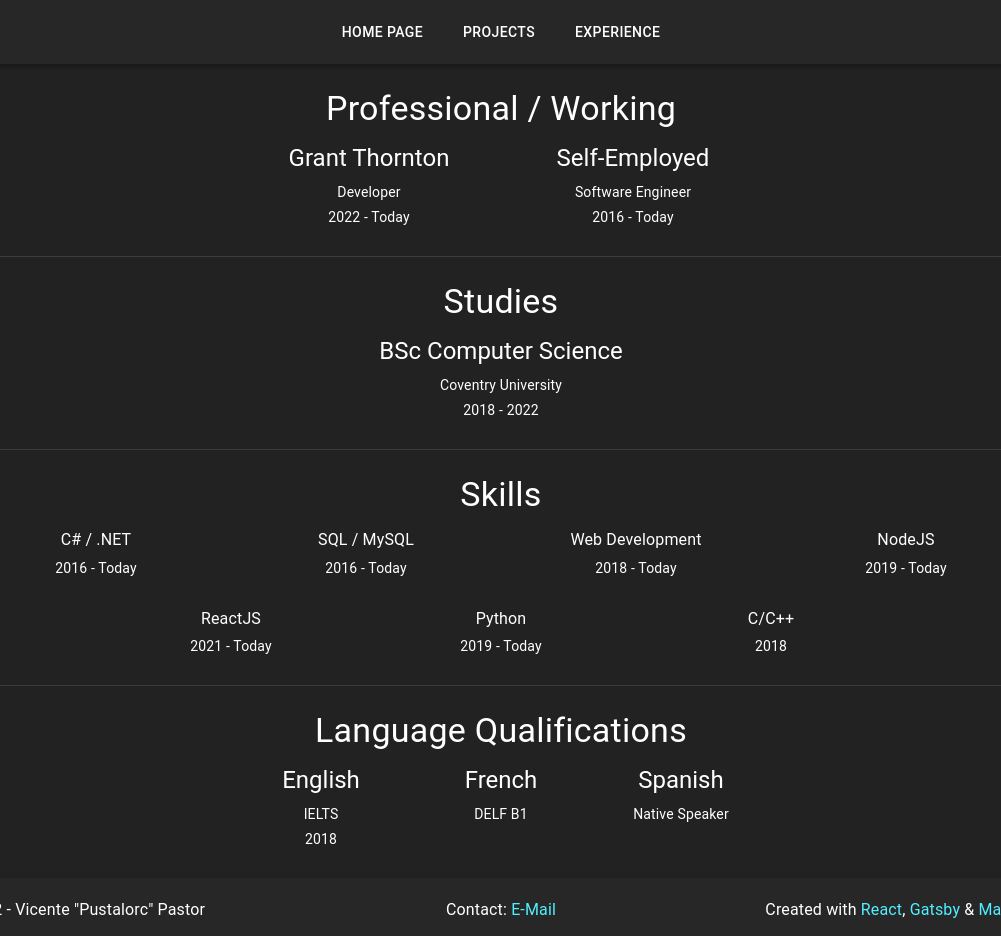
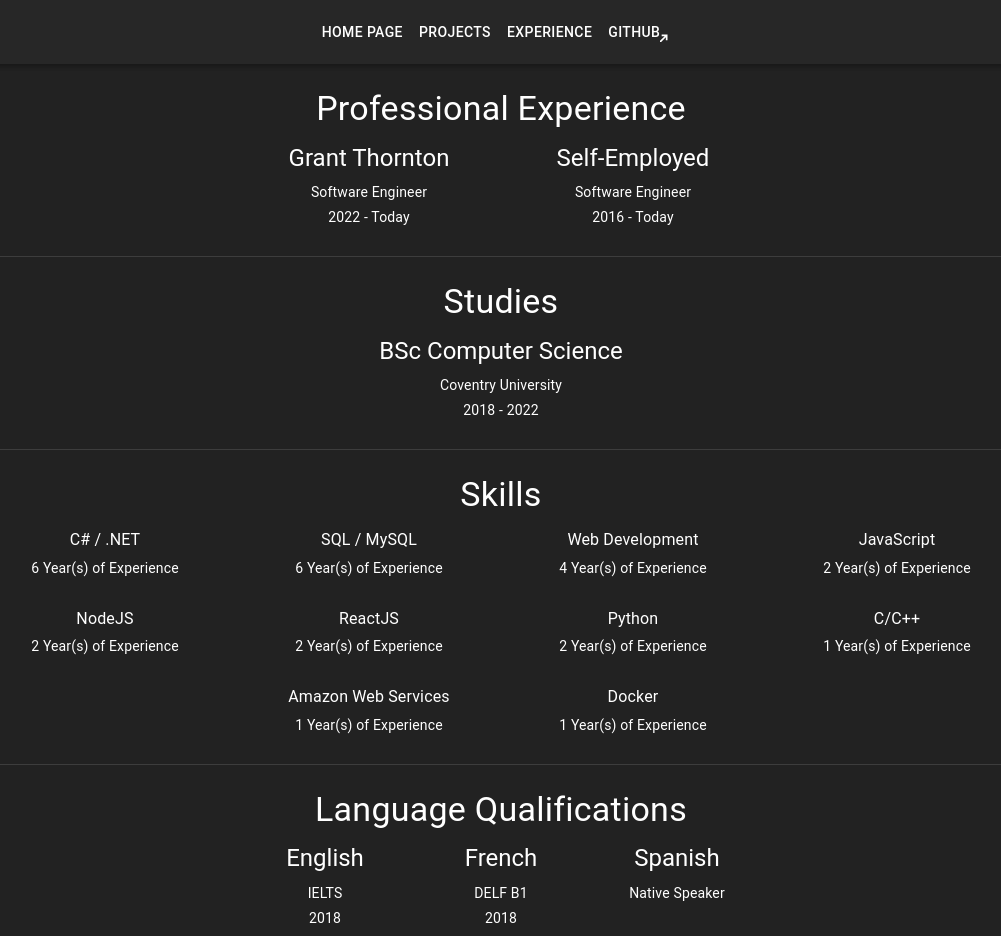
Before and after one commit to Pustalorc/dev.pustalorc.com, a Gatsby site: page /experience in a window 1280 px wide. Shown: the top 936 px of the page, without its empty margins (139-1140 px from the left). Built offline with nearby package versions, Linux system fonts and the light colour scheme; Gatsby itself is replaced by a stand-in of ours.

Commit message:
Final touches

```diff
--- a/src/components/common/footer.js
+++ b/src/components/common/footer.js
@@ -6,7 +6,7 @@
         <AppBar position="static">
             <Container maxWidth="lg">
                 <Toolbar>
-                    <Grid container rowSpacing={3} columnSpacing={{ xs: 1, sm: 2, md: 3 }}>
+                    <Grid container rowSpacing={3} direction="row" justifyContent="center">
                         <Grid item xs={4}>
                             <Typography variant="body1" align="left" color="inherit">
                                 © 2022 - Vicente &quot;Pustalorc&quot; Pastor
--- a/src/components/common/header.js
+++ b/src/components/common/header.js
@@ -1,5 +1,6 @@
 import * as React from "react";
 import { AppBar, Grid, Toolbar, Container, Button } from "@mui/material";
+import OpenInNewIcon from "@mui/icons-material/OpenInNew";
 import { CleanLink } from "../../utils";
 
 const pages = [ "projects", "experience" ];
@@ -9,11 +10,11 @@
         <AppBar position="static">
             <Container maxWidth="lg">
                 <Toolbar>
-                    <Grid container columnSpacing={{ xs: 1, sm: 2, md: 3 }}>
+                    <Grid container direction="row" justifyContent="center">
                         <Grid item xs={3}>
                         </Grid>
                         <Grid item xs={6}>
-                            <Grid container columnSpacing={{ xs: 1, sm: 2, md: 3 }} direction="row" justifyContent="center">
+                            <Grid container direction="row" justifyContent="center">
                                 <Grid item>
                                     <CleanLink to={"/"}>
                                         <Button sx={{ color: "white" }}>
@@ -30,6 +31,11 @@
                                         </CleanLink>
                                     </Grid>
                                 ))}
+                                <Grid item>
+                                    <Button href="https://github.com/Pustalorc" sx={{ color: "white" }}>
+                                        Github <OpenInNewIcon fontSize="small" viewBox="12 -12 24 24" />
+                                    </Button>
+                                </Grid>
                             </Grid>
                         </Grid>
                         <Grid item xs={3}>
--- a/src/components/experience/defined/languages.js
+++ b/src/components/experience/defined/languages.js
@@ -27,7 +27,7 @@
                     Language Qualifications
                 </Typography>
             </Container>
-            <Grid container direction="row" justifyContent="center" rowSpacing={3} columnSpacing={{ xs: 1, sm: 2, md: 3 }}>
+            <Grid container direction="row" justifyContent="center" rowSpacing={3}>
                 <LanguageFormat
                     Language="English"
                     YearAcchieved="2018"
@@ -36,6 +36,7 @@
                 <LanguageFormat
                     Language="French"
                     Certification="DELF B1"
+                    YearAcchieved="2018"
                 />
                 <LanguageFormat
                     Language="Spanish"
--- a/src/components/experience/defined/programming.js
+++ b/src/components/experience/defined/programming.js
@@ -8,16 +8,14 @@
         <ExperienceFormat
             xs={3}
             variant="body1"
-            Title={props.Title}
-            StartYear={props.StartYear}
-            EndYear={props.EndYear}
+            Title={props.Name}
+            StartYear={props.YoE + " Year(s) of Experience"}
         />
     );
 }
 ProgrammingFormat.propTypes = {
-    Title: PropTypes.string,
-    StartYear: PropTypes.string,
-    EndYear: PropTypes.string
+    Name: PropTypes.string,
+    YoE: PropTypes.number
 };
 
 export default function Programming() {
@@ -28,40 +26,46 @@
                     Skills
                 </Typography>
             </Container>
-            <Grid container direction="row" justifyContent="center" rowSpacing={3} columnSpacing={{ xs: 1, sm: 2, md: 3 }}>
+            <Grid container direction="row" justifyContent="center" rowSpacing={3}>
                 <ProgrammingFormat
-                    Title="C# / .NET"
-                    StartYear="2016"
-                    EndYear="Today"
+                    Name="C# / .NET"
+                    YoE={6}
                 />
                 <ProgrammingFormat
-                    Title="SQL / MySQL"
-                    StartYear="2016"
-                    EndYear="Today"
+                    Name="SQL / MySQL"
+                    YoE={6}
                 />
                 <ProgrammingFormat
-                    Title="Web Development"
-                    StartYear="2018"
-                    EndYear="Today"
+                    Name="Web Development"
+                    YoE={4}
                 />
                 <ProgrammingFormat
-                    Title="NodeJS"
-                    StartYear="2019"
-                    EndYear="Today"
+                    Name="JavaScript"
+                    YoE={2}
                 />
                 <ProgrammingFormat
-                    Title="ReactJS"
-                    StartYear="2021"
-                    EndYear="Today"
+                    Name="NodeJS"
+                    YoE={2}
                 />
                 <ProgrammingFormat
-                    Title="Python"
-                    StartYear="2019"
-                    EndYear="Today"
+                    Name="ReactJS"
+                    YoE={2}
                 />
                 <ProgrammingFormat
-                    Title="C/C++"
-                    StartYear="2018"
+                    Name="Python"
+                    YoE={2}
+                />
+                <ProgrammingFormat
+                    Name="C/C++"
+                    YoE={1}
+                />
+                <ProgrammingFormat
+                    Name="Amazon Web Services"
+                    YoE={1}
+                />
+                <ProgrammingFormat
+                    Name="Docker"
+                    YoE={1}
                 />
             </Grid>
         </Container>
--- a/src/components/experience/defined/studies.js
+++ b/src/components/experience/defined/studies.js
@@ -10,7 +10,7 @@
                     Studies
                 </Typography>
             </Container>
-            <Grid container rowSpacing={3} spacing={5} columnSpacing={{ xs: 1, sm: 2, md: 3 }}>
+            <Grid container direction="row" justifyContent="center" rowSpacing={3}>
                 <ExperienceFormat
                     xs={12}
                     Title="BSc Computer Science"
--- a/src/components/experience/defined/work.js
+++ b/src/components/experience/defined/work.js
@@ -26,7 +26,7 @@
         <Container>
             <Container>
                 <Typography align="center" variant="h4" gutterBottom component="div">
-                    Professional / Working
+                    Professional Experience
                 </Typography>
             </Container>
             <Grid container direction="row" justifyContent="center" >
@@ -34,7 +34,7 @@
                     Company="Grant Thornton"
                     StartYear="2022"
                     EndYear="Today"
-                    PositionTitle="Developer"
+                    PositionTitle="Software Engineer"
                 />
                 <WorkFormat
                     Company="Self-Employed"
--- a/src/components/format.js
+++ b/src/components/format.js
@@ -16,7 +16,7 @@
                 <Header title={props.title}/>
                 <br/>
 
-                <Container maxWidth="lg" sx={{ display: "flex", flexDirection: "column", minHeight: "calc(100vh - 176px)" }}>
+                <Container maxWidth="lg" sx={{ display: "flex", alignContent: "center", justifyContent: "center", flexDirection: "column", minHeight: "calc(100vh - 176px)" }}>
                     {props.children}
                 </Container>
 
--- a/src/components/projects/defined/private.js
+++ b/src/components/projects/defined/private.js
@@ -7,7 +7,7 @@
         <Container>
             <Container>
                 <Typography align="center" variant="h3" gutterBottom component="div">
-                    Closed Source / Sold
+                    Closed Source
                 </Typography>
             </Container>
             <Grid container direction="row" justifyContent="center">
--- a/src/components/projects/defined/university.js
+++ b/src/components/projects/defined/university.js
@@ -29,7 +29,7 @@
                 <Project
                     Title="Web-API Project"
                     ShortDescription={
-                        "Another web project with a focus on a split between the back-end and front-end." +
+                        "Another web project with a focus on a split between the back-end and front-end. " +
                         "Back-end was developed with " +
                         renderToString(<Link href="https://koajs.com/" underline="hover" color="#50f0ff">Koa</Link>) +
                         ", whilst frontend was developed with " +
--- a/src/utils.js
+++ b/src/utils.js
@@ -1,5 +1,4 @@
 import { createTheme } from "@mui/material/styles";
-import { makeStyles } from "@mui/styles";
 import { Link } from "gatsby";
 import styled from "styled-components";
 
@@ -24,12 +23,6 @@
     }
 });
 
-const useStyles = makeStyles({
-    content: {
-        justifyContent: "center"
-    }
-});
-
 const CleanLink = styled(Link)`
     text-decoration: none;
 
@@ -38,4 +31,4 @@
     }
 `;
 
-export {centerJustified, lightDivider, themeDark, useStyles, CleanLink};
+export {centerJustified, lightDivider, themeDark, CleanLink};
```
Also changed, not shown: src/pages/index.js (+36 -9 lines).
